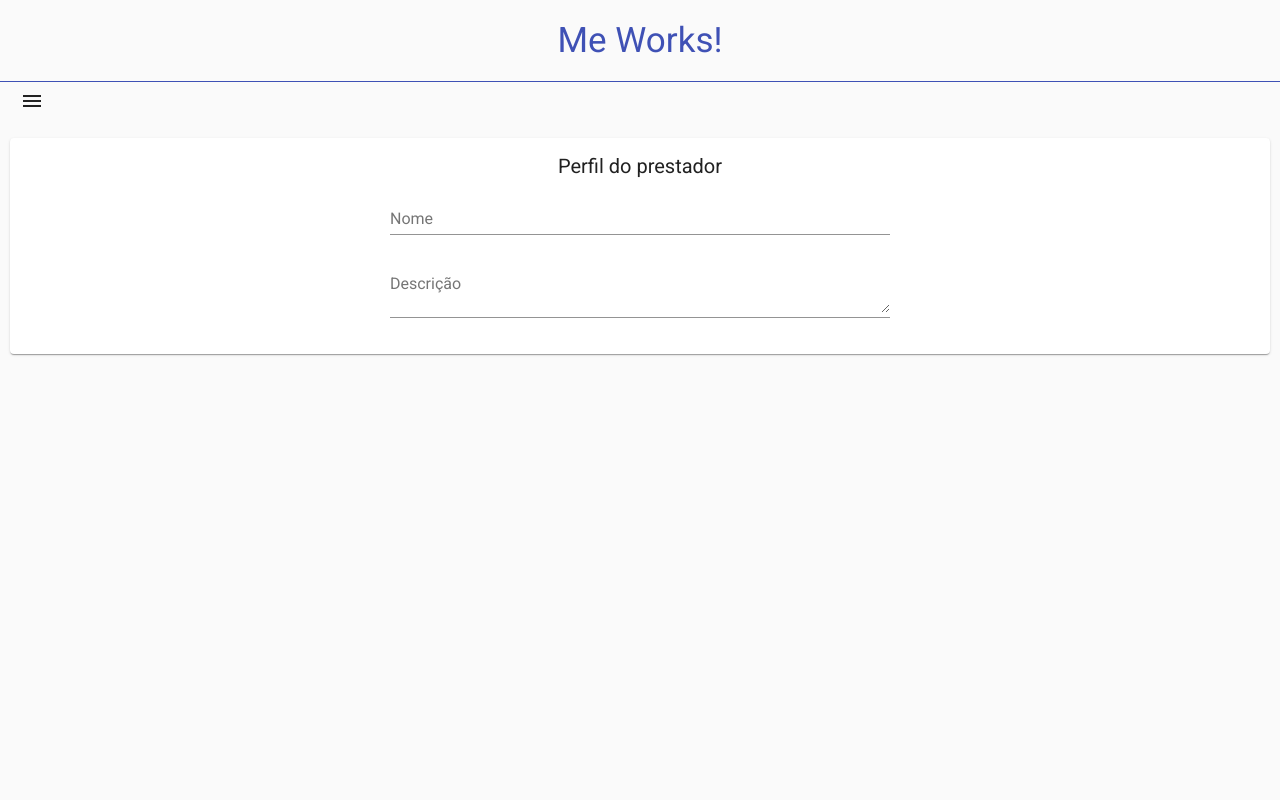
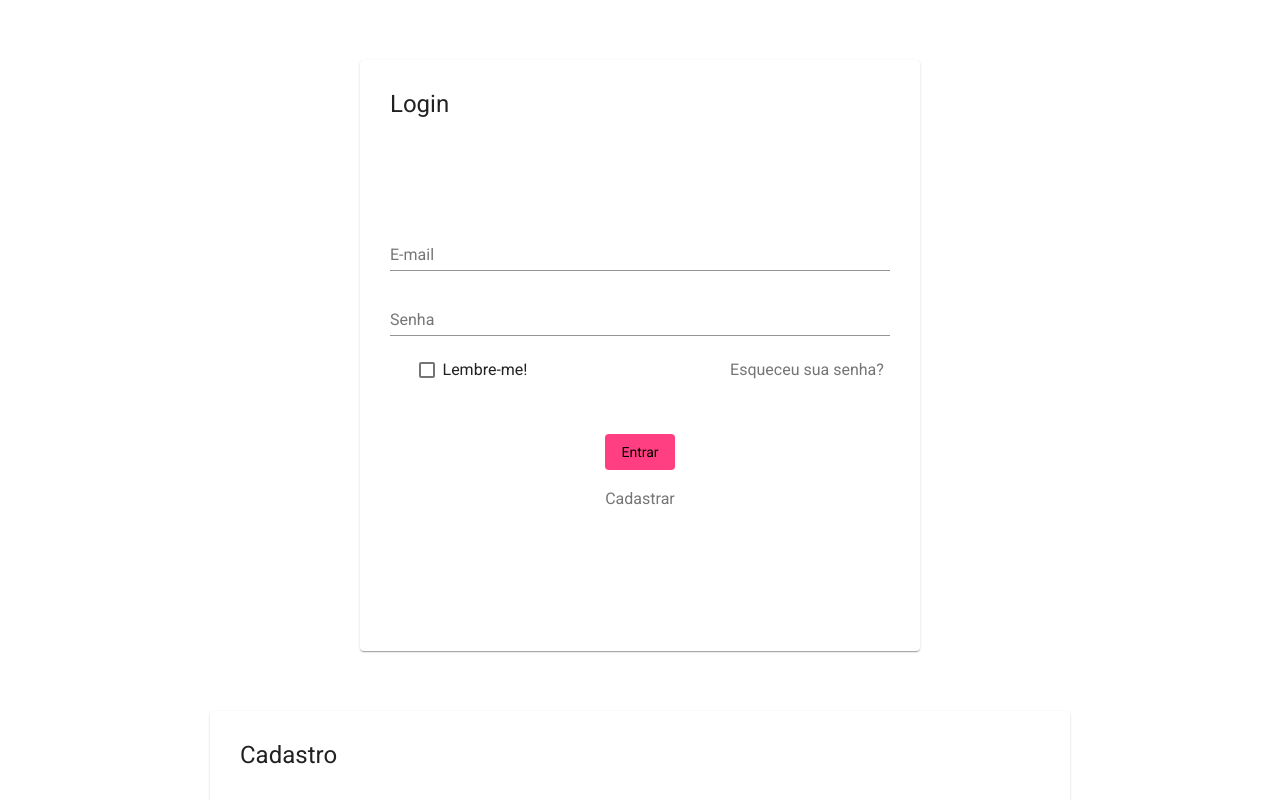
Before and after one commit to maanocanha/meWorksEmanuel, an Angular app: page / in a window 1280 px wide. Shown: the top 800 px of the page. Built offline with nearby package versions, Linux system fonts and the light colour scheme.

Commit message:
Exibir login
Alterei só para exibir o login de início

```diff
--- a/src/app/app.component.html
+++ b/src/app/app.component.html
@@ -1,4 +1,4 @@
-<app-perfil></app-perfil>
+<!--<app-perfil></app-perfil>-->
 <!--<app-prestador></app-prestador>-->
 <app-login></app-login>
 <app-cadastro></app-cadastro>
```
